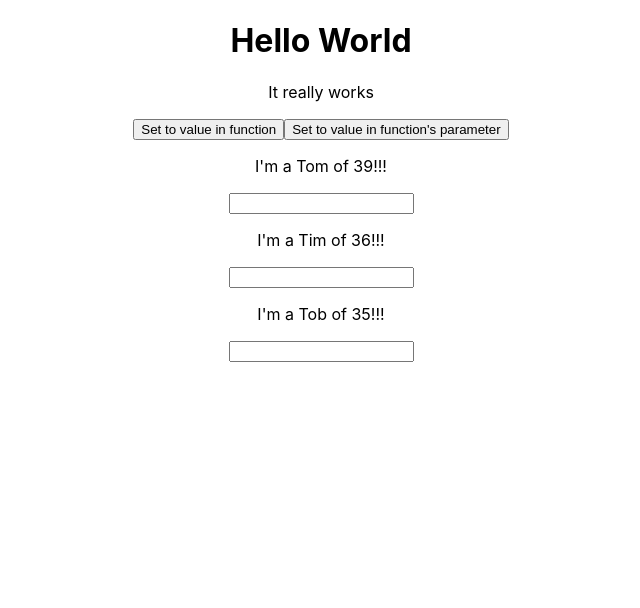
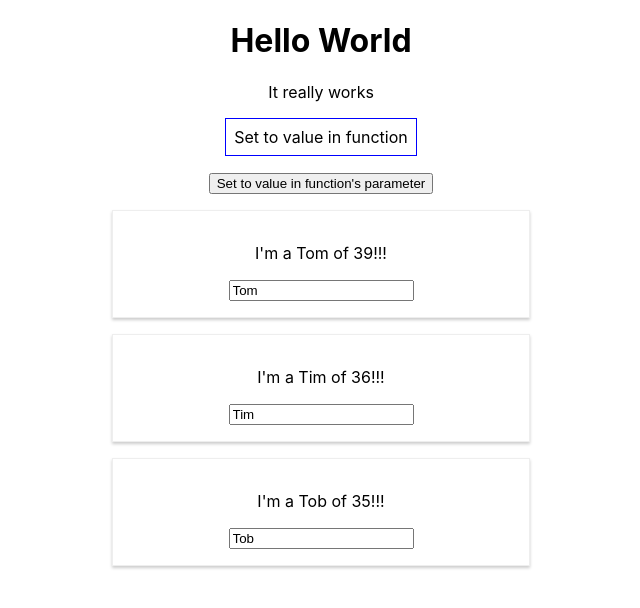
Before and after one commit to ppiquette/react-complete-guide, a React (Create React App) app: page / in a window 1280 px wide. Shown: the top 608 px of the page, without its empty margins (319-959 px from the left). Built offline with nearby package versions, Linux system fonts and the light colour scheme.

Commit message:
before changing dir structure

```diff
--- a/src/App.js
+++ b/src/App.js
@@ -47,16 +47,31 @@ class App extends Component {
     })
   }
 
+
   render() {
+
+    // Styling could be done in external css file or "inline" by defining an object with the equivalent
+    // of css tag. Those REACT tags will get converted into "real" css tags by webpack
+    const button_style = {
+      backgroundColor: 'white',
+      font: 'inherit',
+      border: '1px solid blue',
+      padding: '8px',
+      cursor: 'pointer'
+    }
+
     return (
       <div className="App">
         <h1>Hello World</h1>
         <p>It really works</p>
 
         {/* pass the function name to the onClick parameter. If we pass the function name with ending () it gets executed on render, not just on click */}
-        <button onClick={this.staticSwitchNameHandler}>Set to value in function</button>
+
+        <p><button
+          style = {button_style}
+          onClick={this.staticSwitchNameHandler}>Set to value in function</button></p>
         {/* now we have a parameter to the function pass to the Person component, see below for more details*/}
-        <button onClick={this.switchNameHandler.bind(this, 'Tommy')}>Set to value in function's parameter</button>
+        <p><button onClick={this.switchNameHandler.bind(this, 'Tommy')}>Set to value in function's parameter</button></p>
 
         <Person
           name={this.state.persons[0].name}
--- /dev/null
+++ b/src/Person/Person.css
@@ -0,0 +1,8 @@
+.Person {
+    width: 30%;
+    margin: 16px auto;
+    border: 1px solid #eee;
+    box-shadow: 0 2px 3px #ccc;
+    padding: 16px;
+    text-align: center;
+}
--- a/src/Person/Person.js
+++ b/src/Person/Person.js
@@ -1,14 +1,15 @@
 import React from 'react'
+import './Person.css';
 
 const person = (props) => {
 
     console.log("Person", props.name, "updated")
     return (
-        <div>
+        <div className="Person">
             <p onClick={props.click}>I'm a {props.name} of {props.age}!!!</p>
             <p>{props.children}</p>
             {/* The required event for the function "nameChangeHandler" contained in the onChange keyword is automatically sent to the function*/}
-            <input type="Text" onChange={props.changed}/>
+            <input type="Text" onChange={props.changed} value={props.name} />
         </div>
     )
 }
```
